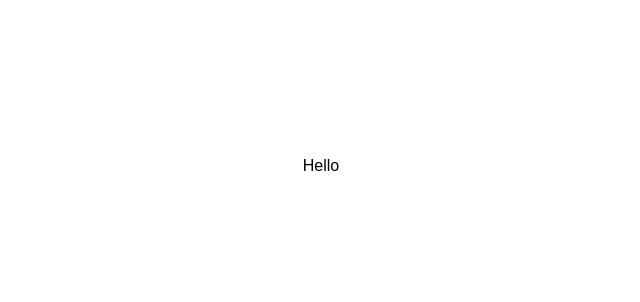
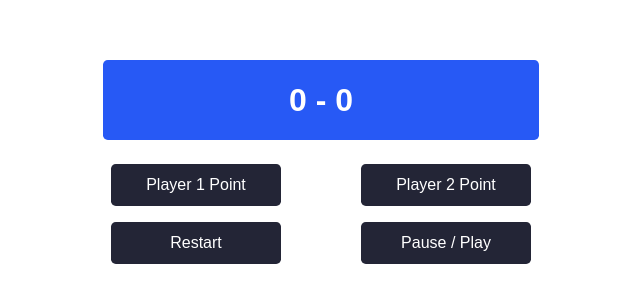
Before and after one commit to NeylonR/Openclassrooms-Redux-Cours, a React (Create React App) app: page / in a window 1280 px wide. Shown: the part 234-536 px from the top of the page, without its empty margins (319-959 px from the left). Built offline with nearby package versions, Linux system fonts and the light colour scheme.

Commit message:
exercice 1 part 2

```diff
--- a/package.json
+++ b/package.json
@@ -8,7 +8,9 @@
     "@testing-library/user-event": "^13.5.0",
     "react": "^18.2.0",
     "react-dom": "^18.2.0",
+    "react-redux": "^8.0.4",
     "react-scripts": "5.0.1",
+    "redux": "^4.2.0",
     "web-vitals": "^2.1.4"
   },
   "scripts": {
--- /dev/null
+++ b/src/AddScoreButton.js
@@ -0,0 +1,10 @@
+import { useDispatch } from "react-redux";
+import { playerScore } from "./actions"
+export default function AddScoreButton({playerNumber}) {
+    const dispatch = useDispatch();
+    const player = `player${playerNumber}Score`;
+
+    return <button className='button' onClick={() => {
+        dispatch(playerScore(player))
+    }}>Player {playerNumber} Point</button>
+  }
--- a/src/App.js
+++ b/src/App.js
@@ -1,7 +1,8 @@
+import ScoreBoard from "./ScoreBoard";
 
 function App() {
   return (
-  <p>Hello</p>
+    <ScoreBoard/>
   );
 }
 
--- /dev/null
+++ b/src/Display.js
@@ -0,0 +1,20 @@
+import { useSelector } from "react-redux";
+
+export default function Display() {
+  const gameIsPlaying = useSelector((state) => state.playing);
+  const player1Score = useSelector((state) => state.player1Score);
+  const player2Score = useSelector((state) => state.player2Score);
+  const advantage = useSelector((state) => state.advantage);
+  const winner = useSelector((state) => state.winner);
+  const winnerName = winner === "player1Score" ? "Player 1" : "Player 2";
+
+  return (
+  <p className="display">
+    {winner !== null ? winnerName : gameIsPlaying ? `${player1Score} - ${player2Score}` : "Game is paused"}
+    <br/>
+    {winner === null && (
+      (advantage === "player1Score" && `Player 1 has advantage`) || (advantage === "player2Score" && `Player 2 has advantage`)
+    )}
+  </p>
+  )
+}
--- /dev/null
+++ b/src/PlayPauseButton.js
@@ -0,0 +1,9 @@
+import { useDispatch } from "react-redux";
+import { playPause } from "./actions"
+export default function PlayPauseButton() {
+    const dispatch = useDispatch();
+
+    return <button className='button' onClick={() => {
+      dispatch(playPause())
+    }} >Pause / Play</button>
+  }
--- /dev/null
+++ b/src/RestartButton.js
@@ -0,0 +1,8 @@
+import { useDispatch } from "react-redux";
+import { restart } from "./actions"
+export default function RestartButton({playerNumber}) {
+    const dispatch = useDispatch();
+    return <button className='button' onClick={() => {
+        dispatch(restart())
+    }}>Restart</button>
+  }
--- /dev/null
+++ b/src/ScoreBoard.js
@@ -0,0 +1,21 @@
+import Display from "./Display"
+import PlayPauseButton from "./PlayPauseButton"
+import AddScoreButton from "./AddScoreButton"
+import RestartButton from "./RestartButton"
+export default function ScoreBoard() {
+    return (
+        <div>
+            <Display />
+            <div className="buttons">
+                <div className="buttons-row">
+                    <AddScoreButton playerNumber={1} />
+                    <AddScoreButton playerNumber={2} />
+                </div>
+                <div className="buttons-row">
+                    <RestartButton />
+                    <PlayPauseButton />
+                </div>
+            </div>
+        </div>
+    )
+}
--- /dev/null
+++ b/src/Store.js
@@ -0,0 +1,62 @@
+import { createStore } from "redux";
+// import { configureStore } from '@reduxjs/toolkit'
+
+const initialState = {
+  player1Score: 0,
+  player2Score: 0,
+  advantage: null,
+  winner: null,
+  playing: true
+}
+
+function reducer(state = initialState, action) {
+  if(action.type === "playPauseAction") {
+    return {
+      ...state,
+      playing: !state.playing
+    }
+  }
+
+  if(action.type === "addPlayerScore") {
+    const player = action.payload.player;
+    const otherPlayer = player === "player1Score" ? "player2Score" : "player1Score";
+    const currentPlayerScore = state[player];
+
+    if(state.winner || state.playing === false){
+      return state;
+    }
+    if(currentPlayerScore <= 15){
+        return {
+        ...state,
+        [player]: currentPlayerScore+ 15
+      }
+    }
+    if(currentPlayerScore === 30){
+        return {
+        ...state,
+          [player]: currentPlayerScore + 10
+      }
+    }
+    if(currentPlayerScore === 40){
+      console.log(player)
+      if(state[otherPlayer] !== 40 || state.advantage === player){
+        return {
+          ...state,
+          winner: player
+        }
+      }
+      return {
+        ...state,
+        advantage: player
+      }
+    }
+  }
+
+  if(action.type === "restart"){
+    return initialState ;
+  }
+
+  return state;
+};
+
+export const store = createStore(reducer);
--- /dev/null
+++ b/src/actions.js
@@ -0,0 +1,6 @@
+export const playPause = () => ({ type: 'playPauseAction'});
+export const restart = () => ({ type: 'restart'});
+export const playerScore = (player) => ({
+  type: "addPlayerScore",
+  payload: {player: player}
+})
--- a/src/index.js
+++ b/src/index.js
@@ -2,16 +2,14 @@ import React from 'react';
 import ReactDOM from 'react-dom/client';
 import './index.css';
 import App from './App';
-import reportWebVitals from './reportWebVitals';
+import { store } from './Store';
+import { Provider } from 'react-redux';
 
 const root = ReactDOM.createRoot(document.getElementById('root'));
 root.render(
-  <React.StrictMode>
-    <App />
-  </React.StrictMode>
+  <Provider store={store}>
+    <React.StrictMode>
+      <App />
+    </React.StrictMode>
+  </Provider>
 );
-
-// If you want to start measuring performance in your app, pass a function
-// to log results (for example: reportWebVitals(console.log))
-// or send to an analytics endpoint. Learn more: https://bit.ly/CRA-vitals
-reportWebVitals();
```
Also changed, not shown: src/index.css (line endings or trailing spaces), 1 other file (tests, documents, lock files or other folders).
